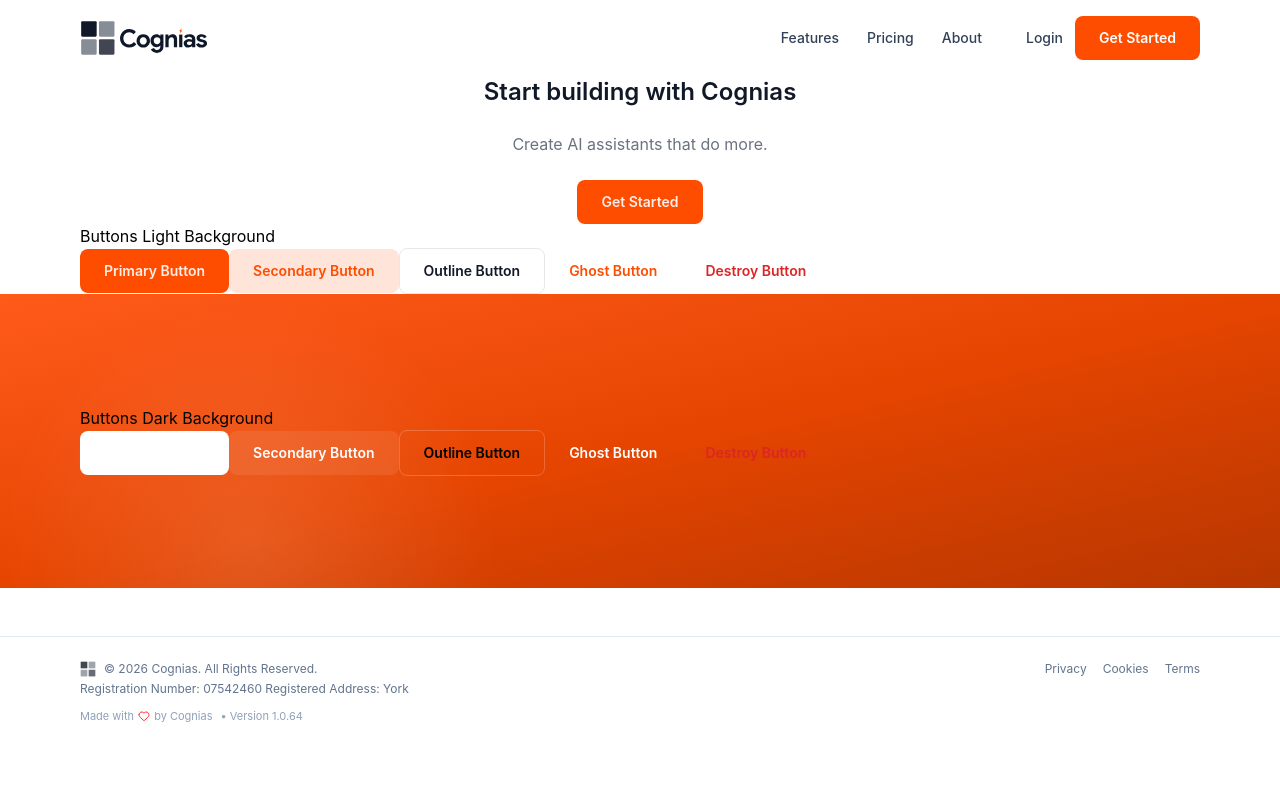
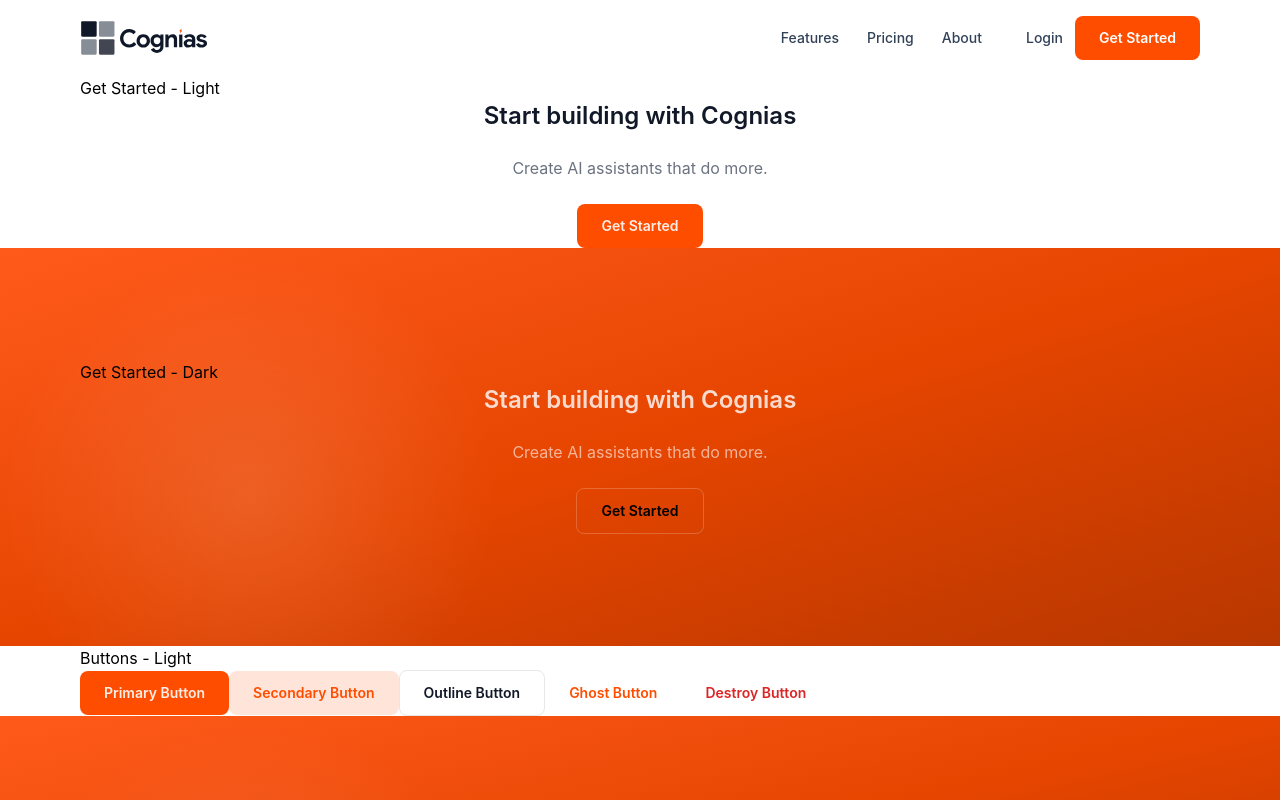
Before and after one commit to prandle/cognias-marketing, a React (Vite) app: page /components in a window 1280 px wide. Shown: the top 800 px of the page. Built offline with nearby package versions, Linux system fonts and the light colour scheme.

Commit message:
UI library

```diff
--- a/src/pages/components.tsx
+++ b/src/pages/components.tsx
@@ -7,11 +7,17 @@ export default function ComponentsLibrary() {
   return (
 <>
     <Container>
+      <h2>Get Started - Light</h2>
         <GetStarted/>
     </Container>
 
+    <FullWidthBand variant="primary">
+      <h2>Get Started - Dark</h2>
+      <GetStarted/>
+    </FullWidthBand>
+
     <Container>
-      <h2>Buttons Light Background</h2>
+      <h2>Buttons - Light</h2>
         <Button
           variant="primary"
           className="px-6 py-3">
--- a/src/version.json
+++ b/src/version.json
@@ -1,3 +1,3 @@
 {
-  "build": 64
+  "build": 65
 }
```
Also changed, not shown: 1 other file (tests, documents, lock files or other folders).
